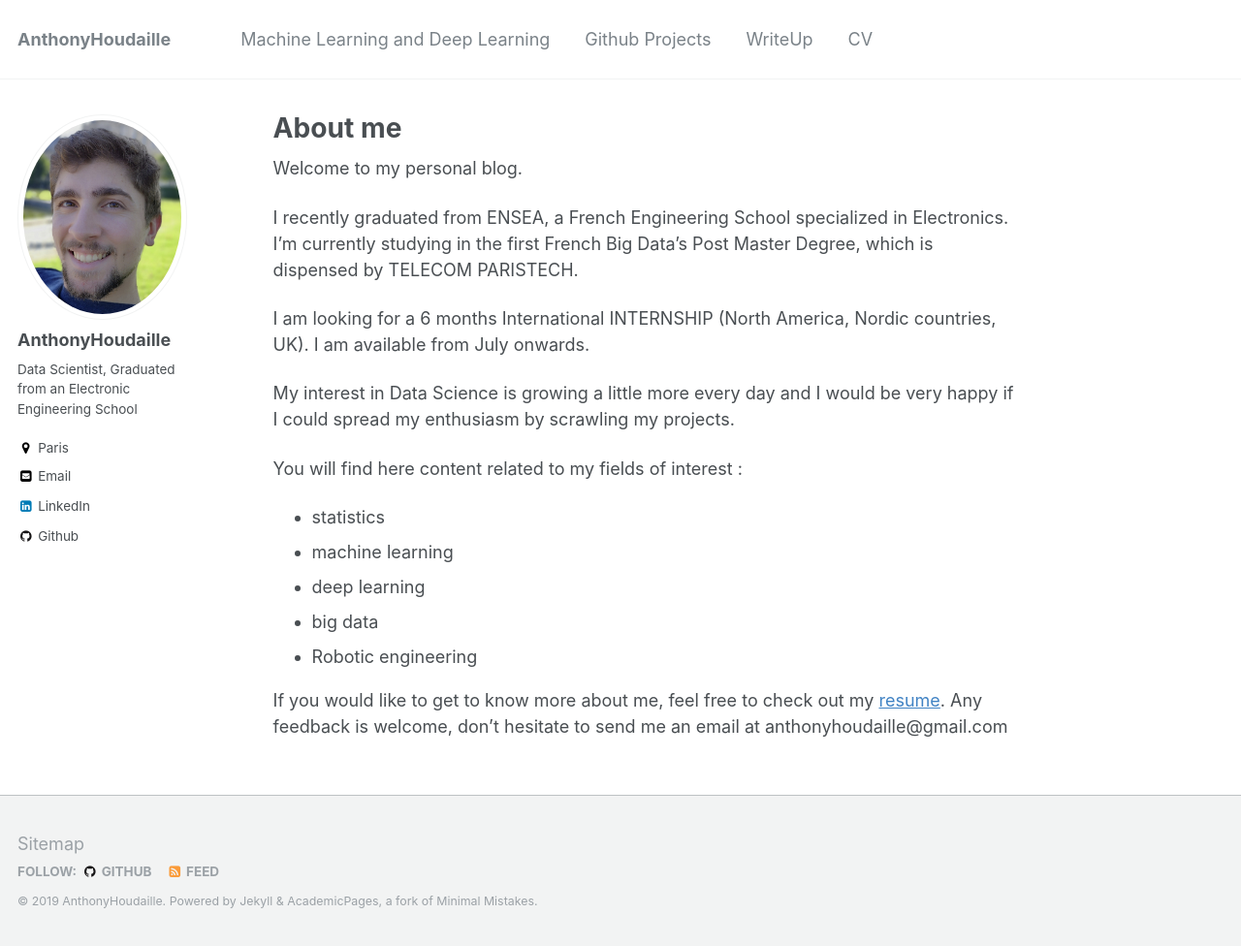
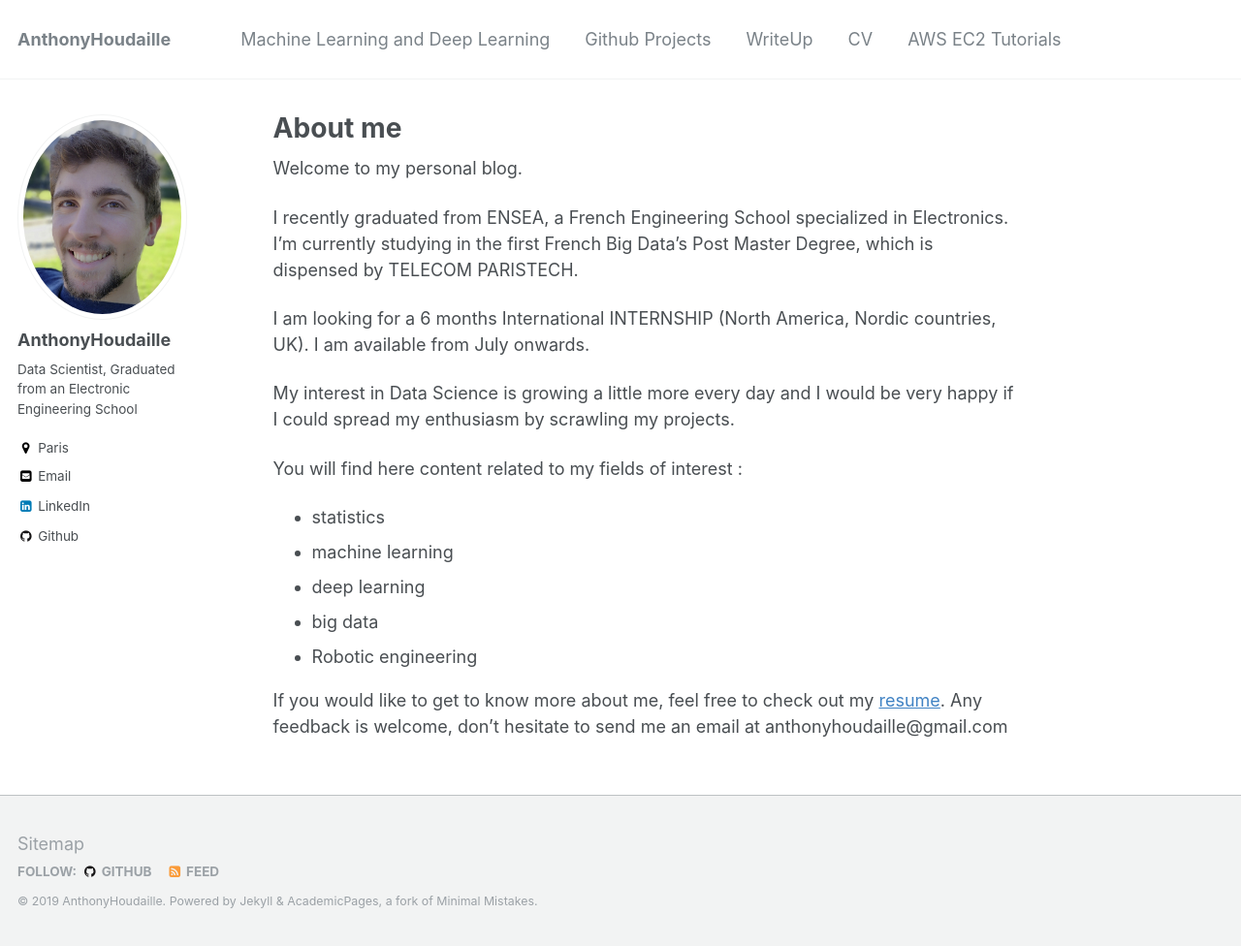
Before and after one commit to AnthonyHoudaille/AnthonyHoudaille.github.io, a Jekyll site: the page built from _pages/about.md, in a window 1280 px wide and 976 px high. Shown: the whole window at 97% size. Built offline with Jekyll 4.4.1, drawn with Linux system fonts in a browser that asks for light colours.

Commit message:
Update navigation.yml

```diff
--- a/_data/navigation.yml
+++ b/_data/navigation.yml
@@ -12,3 +12,6 @@ main:
 
   - title: "CV"
     url: /cv/
+
+  - title: "AWS EC2 Tutorials"
+    url: /ewsec2/
```
